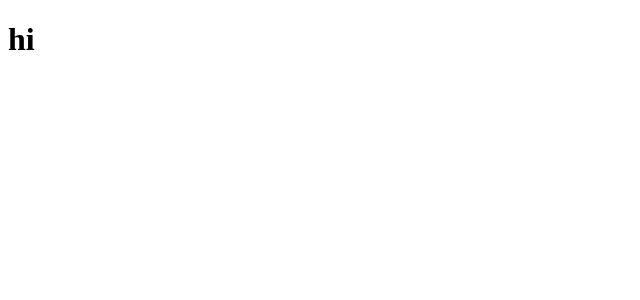
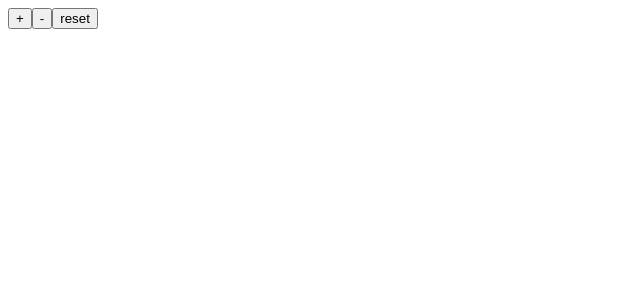
Before and after one commit to SiarhKul/Homework, a React (Create React App) app: page / in a window 1280 px wide. Shown: the top 300 px of the page, without its empty margins (0-640 px from the left). Built offline with nearby package versions, Linux system fonts and the light colour scheme.

Commit message:
create projec redux_counter

```diff
--- a/package.json
+++ b/package.json
@@ -6,9 +6,12 @@
     "@testing-library/jest-dom": "^4.2.4",
     "@testing-library/react": "^9.5.0",
     "@testing-library/user-event": "^7.2.1",
+    "create": "0.0.2",
     "react": "^17.0.1",
     "react-dom": "^17.0.1",
-    "react-scripts": "3.4.4"
+    "react-redux": "^7.2.2",
+    "react-scripts": "3.4.4",
+    "redux": "^4.0.5"
   },
   "scripts": {
     "start": "react-scripts start",
--- a/src/module/App.js
+++ b/src/module/App.js
@@ -4,7 +4,10 @@ export default class App extends Component {
     render() {
         return (
             <div>
-                <h1>hi</h1>
+                {/* <CounterDemonstrator /> */}
+                <button>+</button>
+                <button>-</button>
+                <button>reset</button>
             </div>
         )
     }
```
Also changed, not shown: 1 other file (tests, documents, lock files or other folders).
